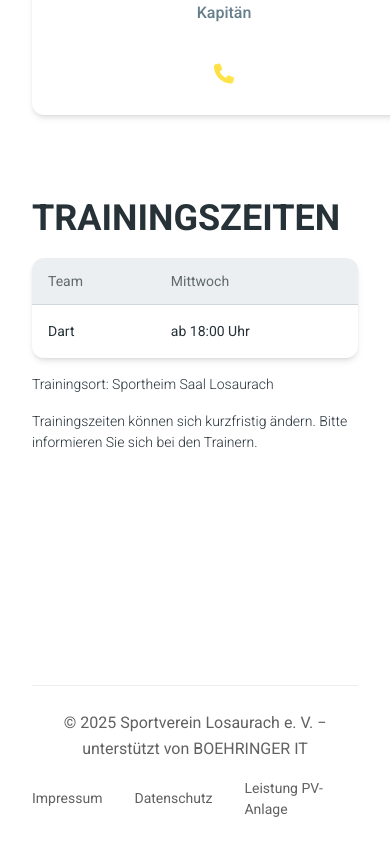
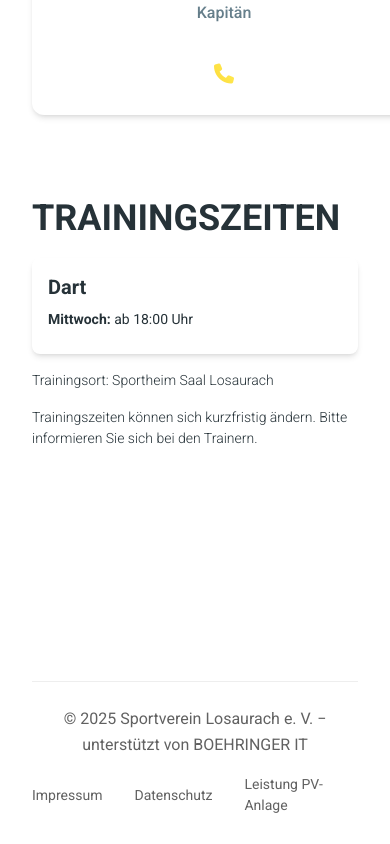
Before and after one commit to tomboe311/svlosaurach, a Next.js app: page /dist/darts in a window 390 px wide. Shown: the part 2638-3482 px from the top of the page. Built offline with nearby package versions, Linux system fonts and the light colour scheme.

Commit message:
make `Trainingszeiten` for Darts responsive with CardView; reduce duplicate code

```diff
--- a/src/app/darts/darts.tsx
+++ b/src/app/darts/darts.tsx
@@ -2,7 +2,7 @@
 
 import React from "react";
 import {Typography} from "@material-tailwind/react";
-import {Trainingszeiten} from "@/app/darts/trainingszeiten";
+import {Trainingszeiten} from "@/components/trainingszeiten/trainingszeiten";
 import {ProfileCard} from "@/components";
 
 const TRAINER = [
@@ -20,7 +20,18 @@ const TRAINER = [
         mail: "",
         phone: "+49 172 5413841",
     },
-]
+];
+
+const TRAININGSZEITEN = [
+    {
+        team: "Dart",
+        montag: "",
+        dienstag: "",
+        mittwoch: "ab 18:00 Uhr",
+        donnerstag: "",
+        freitag: "",
+    },
+];
 
 function Darts() {
     return (
@@ -91,7 +102,7 @@ function Darts() {
                 <Typography variant="h2" color="blue-gray" className="mb-4 uppercase">
                     Trainingszeiten
                 </Typography>
-                <Trainingszeiten/>
+                <Trainingszeiten rows={TRAININGSZEITEN}/>
                 <Typography variant="small" color="blue-gray" className="my-4">
                     Trainingsort: Sportheim Saal Losaurach
                 </Typography>
--- a/src/app/darts/trainingszeiten.tsx
+++ /dev/null
@@ -1,50 +0,0 @@
-import {Card, Typography} from "@material-tailwind/react";
-
-const TABLE_HEAD = ["Team", "Mittwoch"];
-
-const TABLE_ROWS = [
-    {
-        team: "Dart",
-        mittwoch: "ab 18:00 Uhr",
-    },
-];
-
-export function Trainingszeiten() {
-    return (
-        <Card className="h-full w-full overflow-scroll">
-            <table className="w-full min-w-max table-auto text-left">
-                <thead>
-                <tr>
-                    {TABLE_HEAD.map((head) => (
-                        <th key={head} className="border-b border-blue-gray-100 bg-blue-gray-50 p-4">
-                            <Typography
-                                variant="small"
-                                color="blue-gray"
-                                className="font-normal leading-none opacity-70"
-                            >
-                                {head}
-                            </Typography>
-                        </th>
-                    ))}
-                </tr>
-                </thead>
-                <tbody>
-                {TABLE_ROWS.map(({team, mittwoch}, index) => (
-                    <tr key={team} className="even:bg-blue-gray-50/50">
-                        <td className="p-4">
-                            <Typography variant="small" color="blue-gray" className="font-normal">
-                                {team}
-                            </Typography>
-                        </td>
-                        <td className="p-4">
-                            <Typography variant="small" color="blue-gray" className="font-normal">
-                                {mittwoch}
-                            </Typography>
-                        </td>
-                    </tr>
-                ))}
-                </tbody>
-            </table>
-        </Card>
-    );
-}
```
